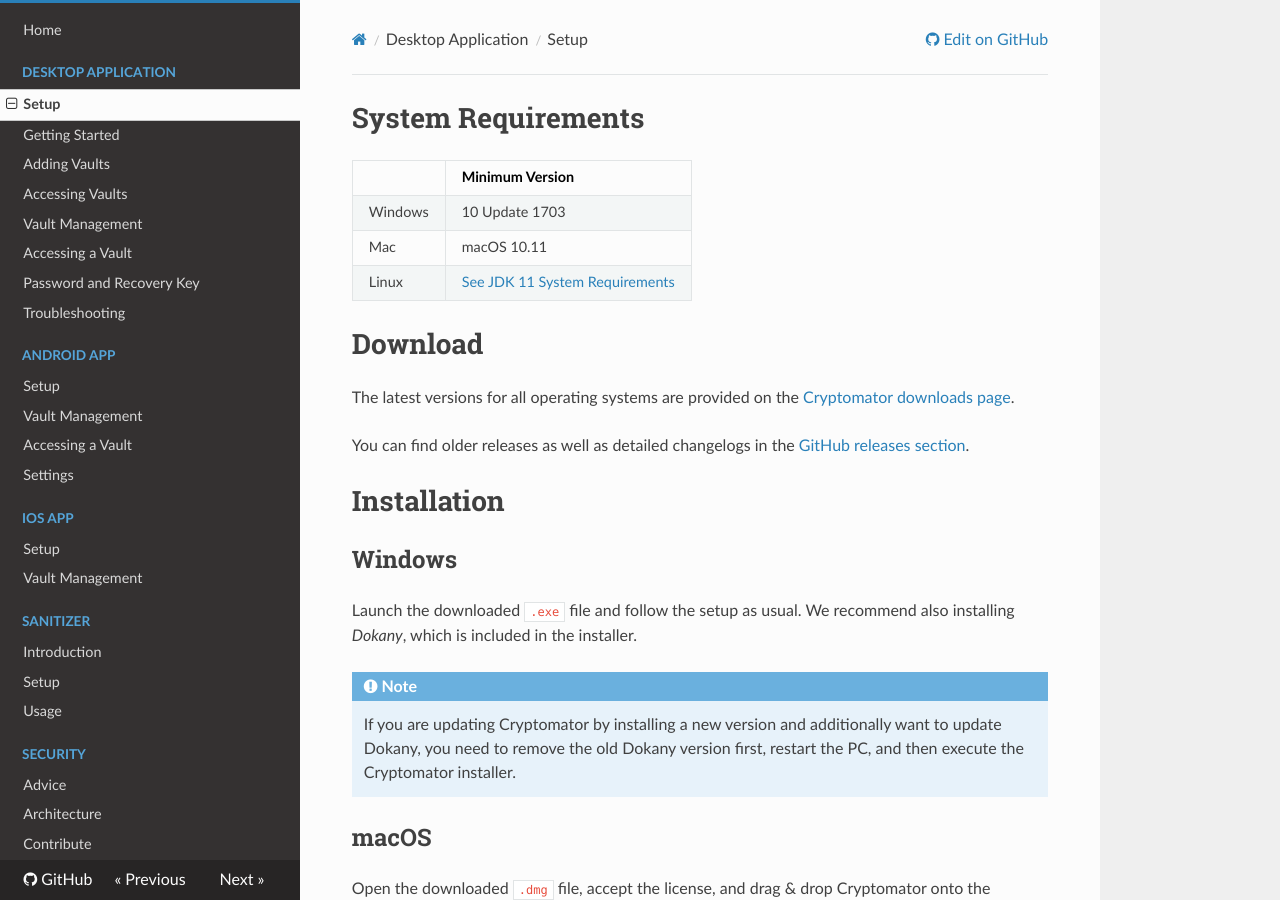
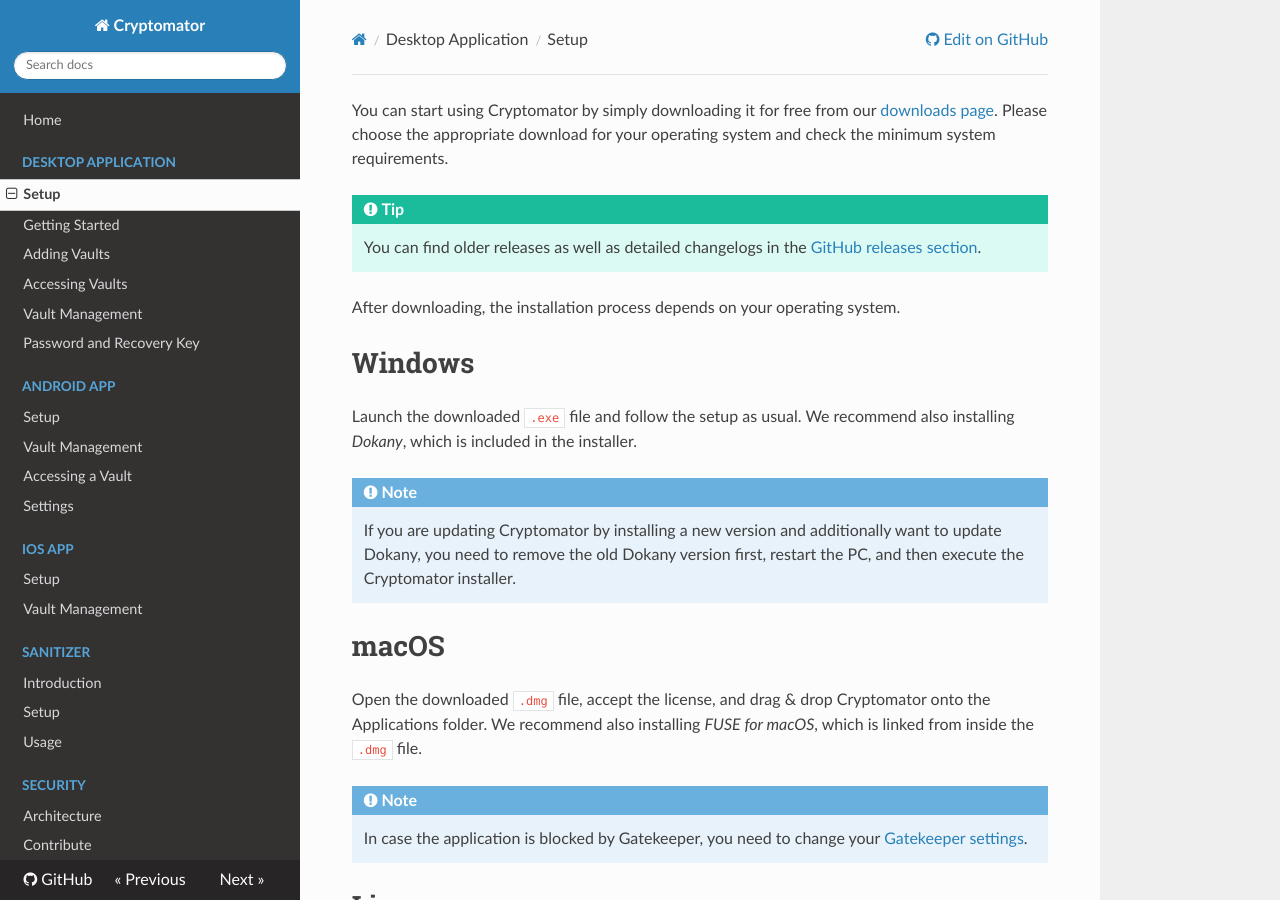
Before and after one commit to cryptomator/docs, an MkDocs documentation site: the page built from docs/desktop/setup.md, in a window 1280 px wide and 900 px high. Built offline with MkDocs 1.6.1, drawn with Linux system fonts in a browser that asks for light colours; nearby versions of some CDN libraries.

Commit message:
Updated docs

```diff
--- a/docs/desktop/setup.md
+++ b/docs/desktop/setup.md
@@ -1,34 +1,25 @@
-# System Requirements
+You can start using Cryptomator by simply downloading it for free from our [downloads page](https://cryptomator.org/downloads){:rel="external"}. Please choose the appropriate download for your operating system and check the minimum system requirements.
 
-|         | Minimum Version  |
-|:--------|:-----------------|
-| Windows | 10 Update 1703   |
-| Mac     | macOS 10.11      |
-| Linux   | [See JDK 11 System Requirements](https://www.oracle.com/java/technologies/javase/products-doc-jdk11certconfig.html) |
+!!! tip
+    You can find older releases as well as detailed changelogs in the [GitHub releases section](https://github.com/cryptomator/cryptomator/releases){:rel="external"}.
 
-# Download
+After downloading, the installation process depends on your operating system.
 
-The latest versions for all operating systems are provided on the [Cryptomator downloads page](https://cryptomator.org/downloads){:rel="external"}.
-
-You can find older releases as well as detailed changelogs in the [GitHub releases section](https://github.com/cryptomator/cryptomator/releases){:rel="external"}.
-
-# Installation
-
-## Windows
+# Windows
 
 Launch the downloaded `.exe` file and follow the setup as usual. We recommend also installing _Dokany_, which is included in the installer.
 
 !!! note
     If you are updating Cryptomator by installing a new version and additionally want to update Dokany, you need to remove the old Dokany version first, restart the PC, and then execute the Cryptomator installer.
 
-## macOS
+# macOS
 
 Open the downloaded `.dmg` file, accept the license, and drag & drop Cryptomator onto the Applications folder. We recommend also installing _FUSE for macOS_, which is linked from inside the `.dmg` file.
 
 !!! note
     In case the application is blocked by Gatekeeper, you need to change your [Gatekeeper settings](https://support.apple.com/HT202491){:rel="external"}.
 
-## Linux
+# Linux
 
 The primary option of using Cryptomator on Linux is via the AppImage. After you've downloaded the `.appimage` file, you simple need to [make it executable](https://docs.appimage.org/user-guide/run-appimages.html#running-appimages){:rel="external"} and you can then run it.
 
--- a/mkdocs.yml
+++ b/mkdocs.yml
@@ -27,9 +27,8 @@
     - Adding Vaults: desktop/adding-vaults.md
     - Accessing Vaults: desktop/accessing-vaults.md
     - Vault Management: desktop/vault-management.md
-    - Accessing a Vault: desktop/access-vault.md
     - Password and Recovery Key: desktop/password-and-recovery-key.md
-    - Troubleshooting: desktop/troubleshooting.md
+ #   - Troubleshooting: desktop/troubleshooting.md
   - Android App:
     - Setup: android/setup.md
     - Vault Management: android/vault-management.md
@@ -43,6 +42,6 @@
     - Setup: sanitizer/setup.md
     - Usage: sanitizer/usage.md
   - Security:
-    - Advice: security/advice.md
+#    - Advice: security/advice.md
     - Architecture: security/architecture.md
   - Contribute: contribute.md
```
Also changed, not shown: docs/desktop/access-vault.md (deleted, +0 -20 lines), docs/desktop/adding-vaults.md (+2 -1 lines), docs/desktop/password-and-recovery-key.md (+5 -0 lines), docs/desktop/vault-management.md (+5 -17 lines), docs/img/desktop/change-password.png (deleted).
